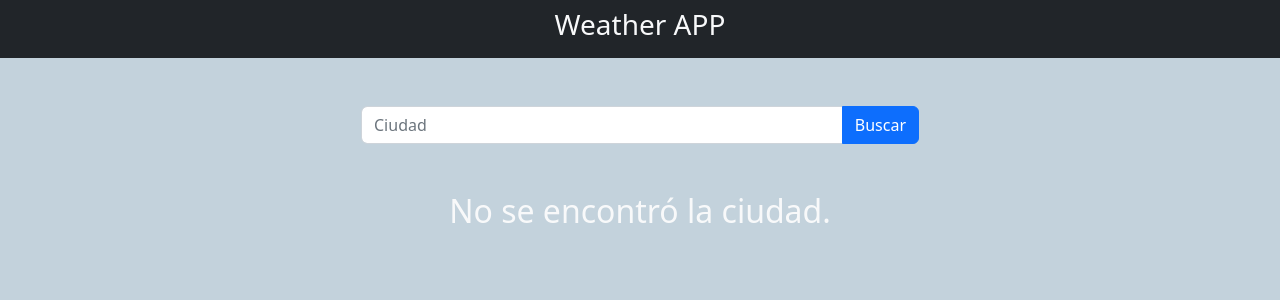
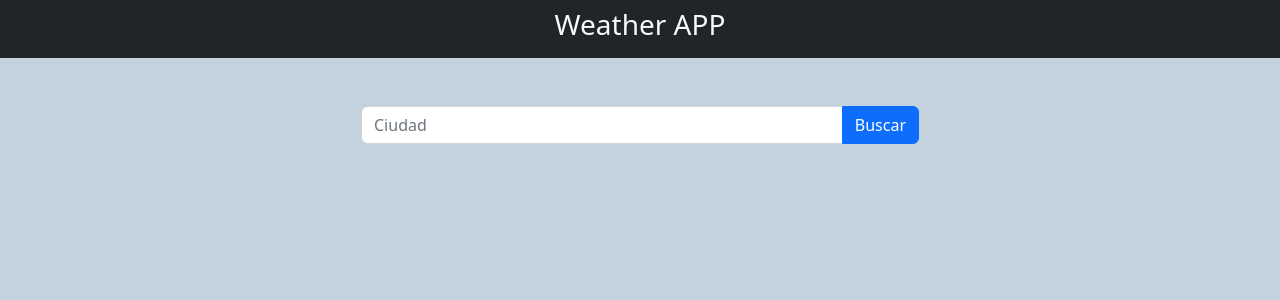
Before and after one commit to gerizzo/weatherapp, a React (Create React App) app: page / in a window 1280 px wide. Shown: the top 300 px of the page. Built offline with nearby package versions, Linux system fonts and the light colour scheme.

Commit message:
ARREGLO DE BUGS | PROYECTO FINALIZADO

```diff
--- a/src/components/Card.js
+++ b/src/components/Card.js
@@ -85,11 +85,11 @@ const Card = ({showData, loadingData, weatherData, forecastData, searched}) => {
 
     return (
         <div className="mt-5">
-            {!showData && searched && (
-                <h3 className="card-text">No se encontró ninguna ciudad.</h3>
-            )}
-            {showData === true
+            {searched && showData === false
                 ? (
+                    <h2>No se encontró una ciudad</h2>
+                )
+                : (showData && (
                     <div className="container">
                         <div
                             className="card my-5 mx-auto bg-transparent text-light"
@@ -171,11 +171,7 @@ const Card = ({showData, loadingData, weatherData, forecastData, searched}) => {
                             </div>
                         </div>
                     </div>
-                )
-                : (
-                    <h2 className="text-light">No se encontró la ciudad.</h2>
-                )}
-        </div>
+                ))}</div>
     );
 };
 
--- a/src/components/WeatherPanel.js
+++ b/src/components/WeatherPanel.js
@@ -19,7 +19,8 @@ const WeatherPanel = () => {
         setShowInfo] = useState(false);
     const [location,
         setLocation] = useState("");
-    const [searched, setSearched] = useState(false);
+    const [searched,
+        setSearched] = useState(false);
 
     const getLocation = async(loc) => {
         try {
@@ -28,27 +29,32 @@ const WeatherPanel = () => {
 
             // WEATHER
             const responseWeather = await fetch(`${urlWeather}&q=${loc}`);
-            if (!responseWeather.ok) {
+            const weatherData = await responseWeather.json();
+            if (responseWeather.ok) {
+                setWeather(weatherData);
+                // FORECAST
+                const responseForecast = await fetch(`${urlForecast}&q=${loc}`);
+                if (responseForecast.ok) {
+                    const forecastData = await responseForecast.json();
+                    setForecast(forecastData);
+                } else {
+                    throw new Error("Response not OK");
+                }
+                setLoading(false);
+                setShowInfo(true);
+                setSearched(true);
+            } else {
                 throw new Error("Response not OK");
+
             }
-            const weatherData = await responseWeather.json();
-            setWeather(weatherData);
-
-            // FORECAST
-            const responseForecast = await fetch(`${urlForecast}&q=${loc}`);
-            if (!responseForecast.ok) {
-                throw new Error("Response not OK");
-            }
-            const forecastData = await responseForecast.json();
-            setForecast(forecastData);
-
-            setLoading(false);
-            setShowInfo(true);
-            setSearched(true);
         } catch (error) {
             console.error(error);
             setLoading(false);
             setShowInfo(false);
+            if (error.message === "Response not OK") {
+                setSearched(true);
+                setShowInfo(false);
+            }
         }
     };
 
```
